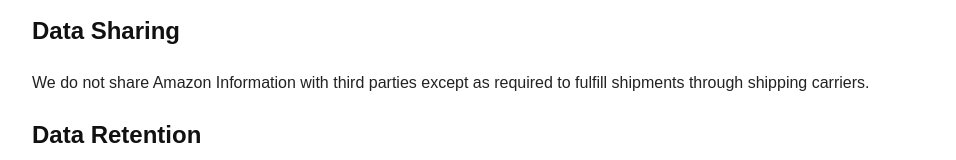
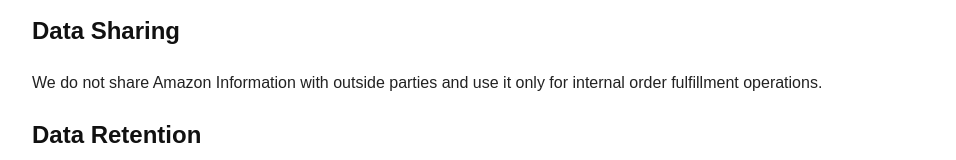
Before and after one commit to zordanexe/nanovac-privacy, a plain HTML site: page index.html in a window 1280 px wide. Shown: the part 536-696 px from the top of the page, without its empty margins (158-1114 px from the left). Drawn offline with Linux system fonts and the light colour scheme.

Commit message:
Update data sharing policy wording in index.html

```diff
--- a/index.html
+++ b/index.html
@@ -50,8 +50,8 @@
 
   <h2>Data Sharing</h2>
   <p>
-    We do not share Amazon Information with third parties except as required to
-    fulfill shipments through shipping carriers.
+  We do not share Amazon Information with outside parties and use it only for
+  internal order fulfillment operations.
   </p>
 
   <h2>Data Retention</h2>
```
